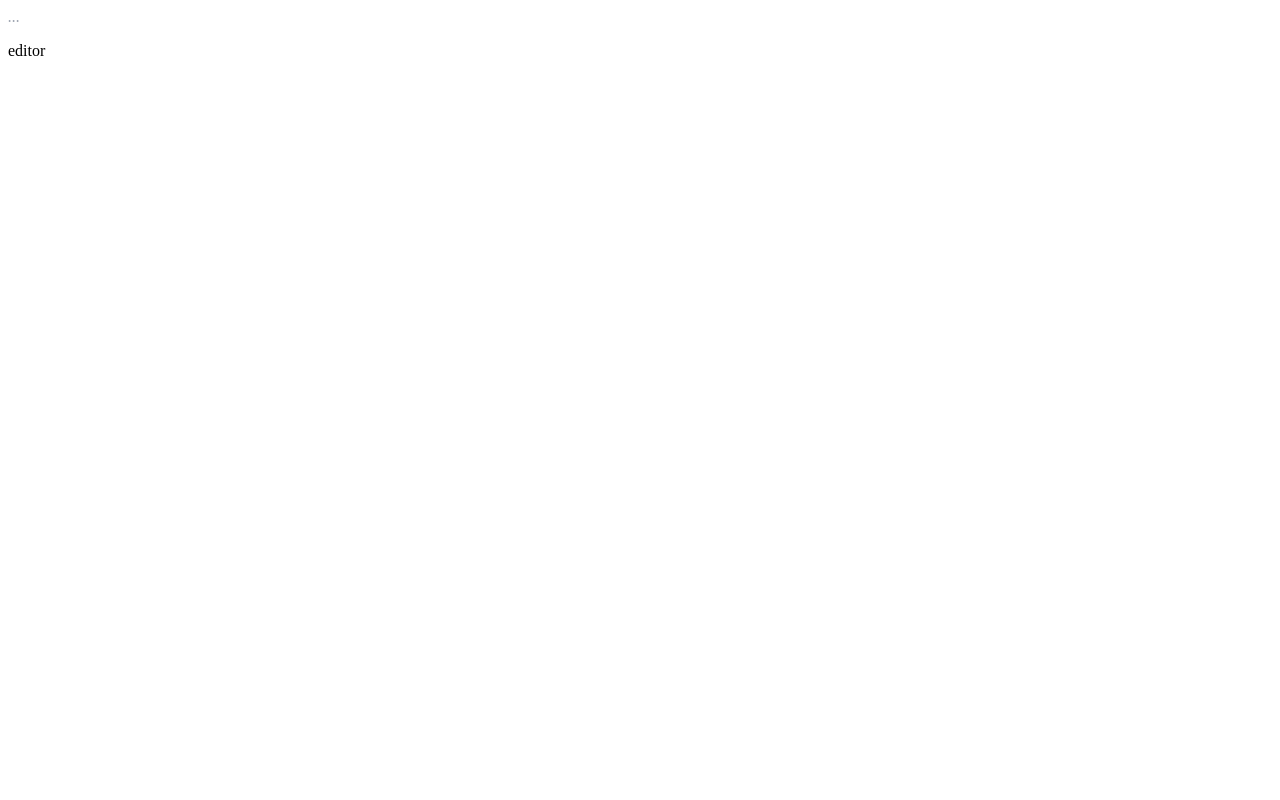
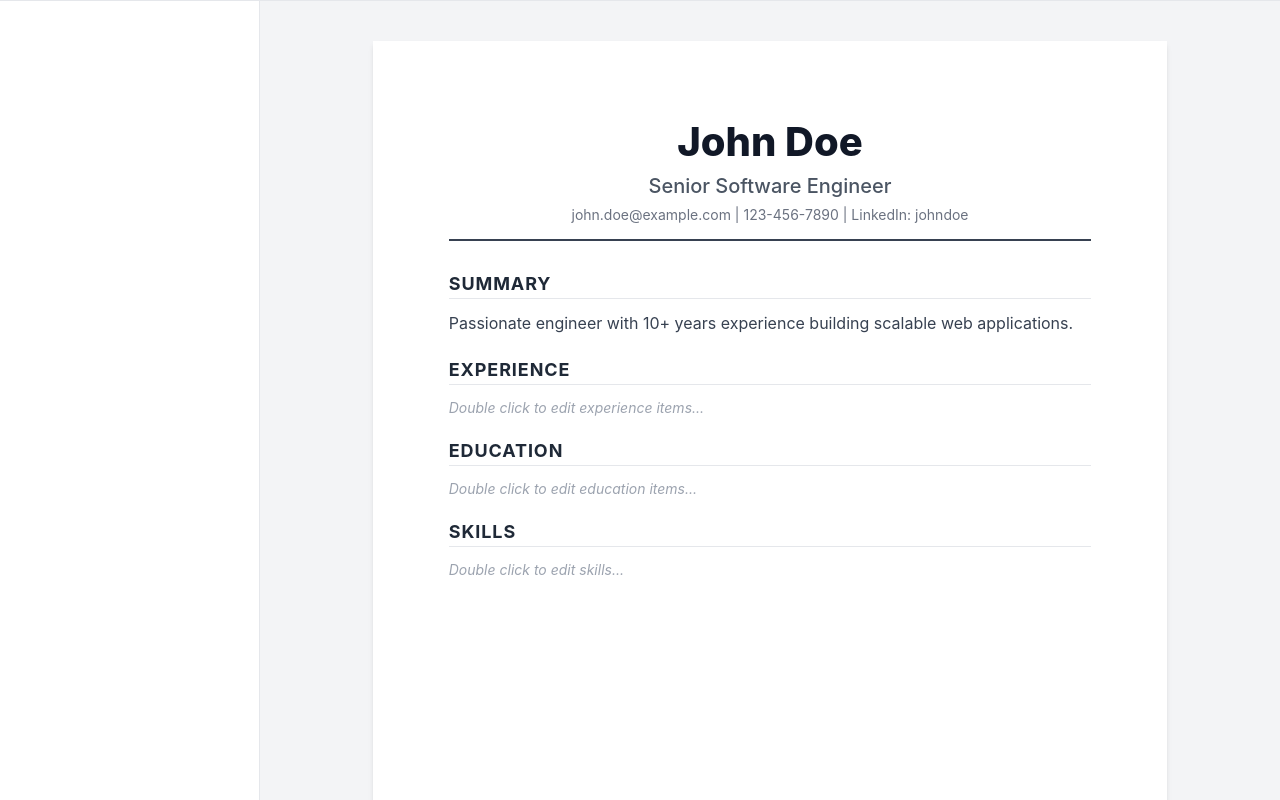
Before and after one commit to alexanderdombroski/resume-project, a SvelteKit app in the folder packages/bakeoff1/: page /editor in a window 1280 px wide. Built offline with nearby package versions, Linux system fonts and the light colour scheme.

Commit message:
feat add prototype page

```diff
--- a/packages/bakeoff1/src/routes/editor/+page.svelte
+++ b/packages/bakeoff1/src/routes/editor/+page.svelte
@@ -1,10 +1,170 @@
 <script>
   import Editable from '$lib/components/Editable.svelte';
+  import Sidebar from '$lib/components/Sidebar.svelte';
   import Topbar from '$lib/components/Topbar.svelte';
 
-  let value = $state('');
+  let name = $state('John Doe');
+  let title = $state('Senior Software Engineer');
+  let contact = $state('john.doe@example.com | 123-456-7890 | LinkedIn: johndoe');
+  let summary = $state(
+    'Passionate engineer with 10+ years experience building scalable web applications.'
+  );
 </script>
 
-<Topbar />
-<Editable bind:value />
-<p>editor</p>
+<div class="editor-container">
+  <div class="topbar-area">
+    <Topbar />
+  </div>
+
+  <aside class="sidebar-area">
+    <Sidebar />
+  </aside>
+
+  <main class="main-content">
+    <div class="resume-paper">
+      <header class="resume-header">
+        <h1 class="name">
+          <Editable bind:value={name} placeholder="Full Name" />
+        </h1>
+        <p class="title">
+          <Editable bind:value={title} placeholder="Job Title" />
+        </p>
+        <div class="contact-info">
+          <Editable bind:value={contact} placeholder="Contact Information" />
+        </div>
+      </header>
+
+      <section class="resume-section">
+        <h2>Summary</h2>
+        <div class="section-content">
+          <Editable bind:value={summary} placeholder="Professional Summary" />
+        </div>
+      </section>
+
+      <section class="resume-section">
+        <h2>Experience</h2>
+        <div class="placeholder-item">
+          <p>Double click to edit experience items...</p>
+        </div>
+      </section>
+
+      <section class="resume-section">
+        <h2>Education</h2>
+        <div class="placeholder-item">
+          <p>Double click to edit education items...</p>
+        </div>
+      </section>
+
+      <section class="resume-section">
+        <h2>Skills</h2>
+        <div class="placeholder-item">
+          <p>Double click to edit skills...</p>
+        </div>
+      </section>
+    </div>
+  </main>
+</div>
+
+<style>
+  :global(body) {
+    margin: 0;
+    padding: 0;
+    font-family:
+      -apple-system, BlinkMacSystemFont, 'Segoe UI', Roboto, Helvetica, Arial, sans-serif;
+    background-color: #f3f4f6;
+  }
+
+  .editor-container {
+    display: grid;
+    grid-template-areas:
+      'topbar topbar'
+      'sidebar main';
+    grid-template-rows: auto 1fr;
+    grid-template-columns: 260px 1fr;
+    height: 100vh;
+  }
+
+  .topbar-area {
+    grid-area: topbar;
+    background: white;
+    border-bottom: 1px solid #e5e7eb;
+    z-index: 10;
+  }
+
+  .sidebar-area {
+    grid-area: sidebar;
+    background: white;
+    border-right: 1px solid #e5e7eb;
+    overflow-y: auto;
+  }
+
+  .main-content {
+    grid-area: main;
+    padding: 40px;
+    overflow-y: auto;
+    display: flex;
+    justify-content: center;
+  }
+
+  .resume-paper {
+    background: white;
+    width: 210mm;
+    min-height: 297mm;
+    padding: 20mm;
+    box-shadow:
+      0 4px 6px -1px rgba(0, 0, 0, 0.1),
+      0 2px 4px -1px rgba(0, 0, 0, 0.06);
+    box-sizing: border-box;
+  }
+
+  .resume-header {
+    text-align: center;
+    margin-bottom: 2rem;
+    border-bottom: 2px solid #374151;
+    padding-bottom: 1rem;
+  }
+
+  .name {
+    margin: 0;
+    font-size: 2.5rem;
+    font-weight: 800;
+    color: #111827;
+  }
+
+  .title {
+    margin: 0.5rem 0;
+    font-size: 1.25rem;
+    color: #4b5563;
+    font-weight: 500;
+  }
+
+  .contact-info {
+    font-size: 0.875rem;
+    color: #6b7280;
+  }
+
+  .resume-section {
+    margin-bottom: 1.5rem;
+  }
+
+  .resume-section h2 {
+    font-size: 1.125rem;
+    text-transform: uppercase;
+    letter-spacing: 0.05em;
+    color: #1f2937;
+    border-bottom: 1px solid #e5e7eb;
+    margin-bottom: 0.75rem;
+    padding-bottom: 0.25rem;
+  }
+
+  .section-content {
+    color: #374151;
+    line-height: 1.5;
+  }
+
+  .placeholder-item {
+    color: #9ca3af;
+    font-style: italic;
+    font-size: 0.875rem;
+  }
+</style>
```
